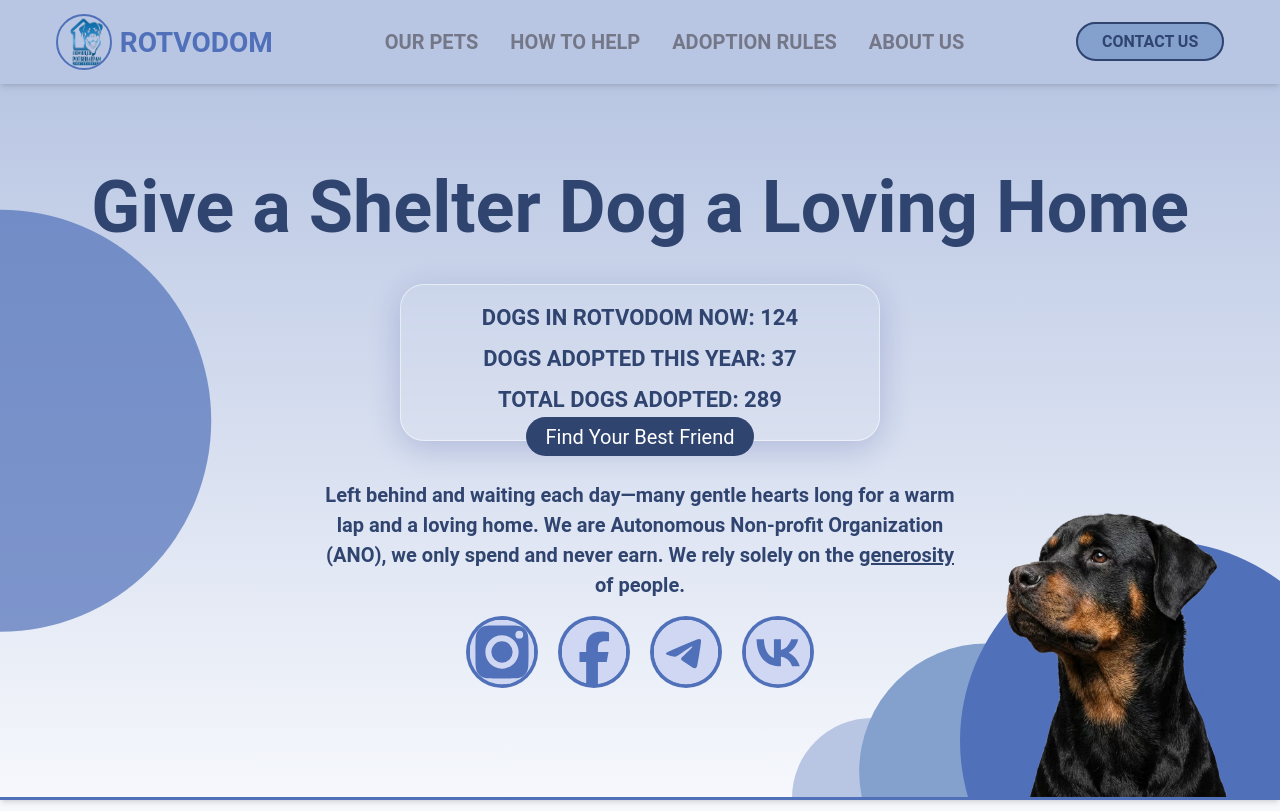
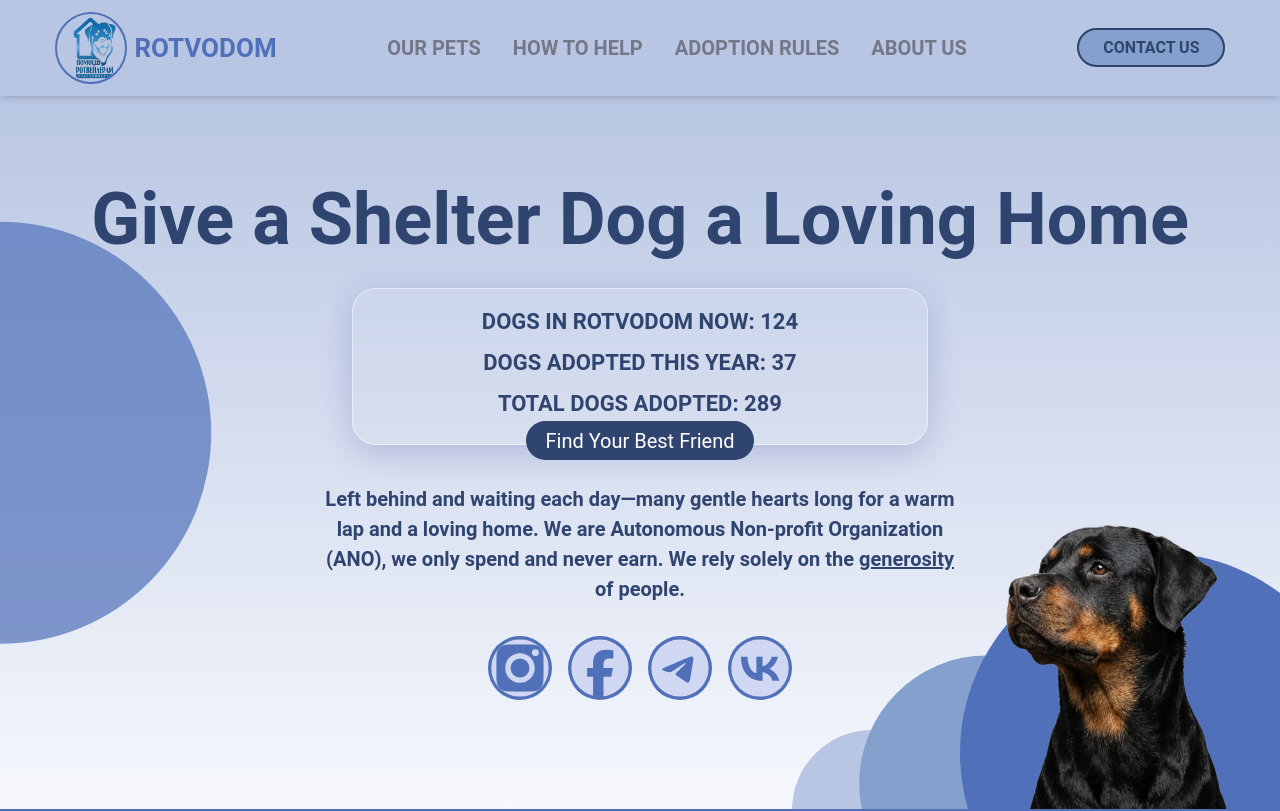
Before and after one commit to bavayra/dog-shelter, a React (Vite) app: page / in a window 1280 px wide. Shown: the top 811 px of the page. Built offline with nearby package versions, Linux system fonts and the light colour scheme; a web font is replaced by a local one.

Commit message:
refactor/chore: cleanup for custom-breakpoints, deleted duplicates and exsessive code

```diff
--- a/src/App.tsx
+++ b/src/App.tsx
@@ -136,7 +136,7 @@ function App() {
             <Suspense
               fallback={<LoadingSpinner message="Loading content..." />}
             >
-              <div className="phone:top-2 relative">
+              <div className="relative">
                 <DecorativeCircle
                   sizeVariant="xl"
                   color="primary-500"
@@ -144,7 +144,6 @@ function App() {
                   left="-30"
                   opacity={20}
                   zIndex={2}
-                  className="circle-after-dogs hidden"
                 />
               </div>
               <HowToHelp />
--- a/src/components/Header.tsx
+++ b/src/components/Header.tsx
@@ -10,7 +10,7 @@ const Header = () => {
 
   return (
     <header className="bg-primary-200 sticky top-0 z-50 w-full overflow-x-hidden shadow-md">
-      <div className="phone-sm:py-2 5xl:px-0 container mx-auto px-2 py-1 md:px-0 lg:py-4">
+      <div className="phone-sm:py-2 5xl:px-0 container mx-auto px-2 py-1 lg:py-4">
         <div className="tablet-lg:gap-58 tablet-sm:gap-64 flex flex-row items-center justify-evenly gap-30 md:gap-50 xl:gap-26">
           <div className="phone:gap-2 flex min-w-0 flex-row items-center gap-1">
             <img
--- a/src/styles/custom-breakpoints.css
+++ b/src/styles/custom-breakpoints.css
@@ -1,6 +1,6 @@
 /* Custom breakpoints for specific screen dimensions */
 @media (min-width: 375px) {
-  .about-circle-xs {
+  .circle-xs {
     transform: translateY(50%);
   }
   .hero-circle-sm {
@@ -24,9 +24,6 @@
   .circle-sm {
     width: clamp(6.5rem, 2.78vw - 3.953rem, 7.53rem);
     height: clamp(6.5rem, 2.78vw - 3.953rem, 7.53rem);
-  }
-  #help {
-    padding-bottom: 10rem;
   }
 }
 
@@ -53,15 +50,6 @@
   .dog-grid-layout {
     justify-items: center;
   }
-  .help-section-height {
-    min-height: auto;
-  }
-  .help-button-container {
-    margin-bottom: 0;
-  }
-  #help {
-    padding-bottom: clamp(7rem, -13.6vw + 63.176rem, 10rem);
-  }
   .rule-text {
     font-size: clamp(1rem, 0.291vw + 0.886rem, 1.125rem);
   }
@@ -75,7 +63,7 @@
     font-size: clamp(1.125rem, 1.474vw - 0.507rem, 1.625rem);
   }
   #hero {
-    padding-top: 3rem;
+    padding-top: 4rem;
   }
   .heading-fluid-hero {
     font-size: 3rem;
@@ -88,9 +76,6 @@
   }
   .contact-label {
     font-size: 1.125rem;
-  }
-  #help {
-    padding-bottom: 7rem;
   }
   .circle-xs {
     width: 5.5rem;
@@ -105,9 +90,6 @@
   .header-logo {
     width: clamp(2.5rem, 2.212vw - 0.45rem, 3.25rem);
     height: clamp(2.5rem, 2.212vw - 0.45rem, 3.25rem);
-  }
-  #hero {
-    padding-top: 4rem;
   }
   .hero-circle-xl {
     width: clamp(22rem, 3.125vw + 1.875rem, 28rem);
@@ -126,19 +108,9 @@
   .circle-hero-transform {
     transform: translateY(150%) translateX(-50%);
   }
-  .hero-cta-section p {
-    font-size: clamp(1.125rem, 0.369vw + 0.966rem, 1.25rem);
-  }
   .img-fluid-hero-dog {
     width: 19rem;
     height: 19rem;
-  }
-  .social-link-sm {
-    width: clamp(3.5rem, 0.147vw + 2.868rem, 4rem);
-    height: clamp(3.5rem, 0.147vw + 2.868rem, 4rem);
-  }
-  .dog-card-container {
-    width: 26rem;
   }
 }
 @media (min-width: 600px) {
@@ -154,7 +126,7 @@
   .rule-card {
     width: 80%;
   }
-  .about-circle-xs {
+  .circle-xs {
     width: 6.5rem;
     height: 6.5rem;
     transform: translateX(-15%) translateY(15%);
@@ -209,7 +181,7 @@
     width: clamp(16rem, 3.846vw - 13.537rem, 18rem);
     min-height: clamp(24rem, 5.769vw - 20.305rem, 27rem);
   }
-  .about-circle-xs {
+  .circle-xs {
     transform: translateX(-10%) translateY(70%);
   }
   .help-section-height {
@@ -224,17 +196,6 @@
 }
 
 @media (min-width: 820px) {
-  .header-logo {
-    width: clamp(3.5rem, 0.49vw - 0.519rem, 4.5rem);
-    height: clamp(3.5rem, 0.49vw - 0.519rem, 4.5rem);
-  }
-  .text-fluid-logo {
-    font-size: clamp(1.75rem, 0.123vw + 0.745rem, 2rem);
-  }
-  header .container {
-    padding-block: 0.875rem;
-    padding-inline: clamp(2rem, 1.225vw - 8.045rem, 4.5rem);
-  }
   header h1 {
     overflow: visible;
     text-overflow: clip;
@@ -250,7 +211,6 @@
   #hero {
     height: calc(var(--vph, 100svh) - 5.25rem);
     max-height: calc(var(--vph, 100svh) - 5.25rem);
-    overflow: hidden;
   }
   .py-fluid-hero-top {
     padding-top: 0;
@@ -260,7 +220,6 @@
   }
   .heading-fluid-hero {
     font-size: clamp(4rem, 0.49vw - 0.019rem, 5rem);
-    max-width: clamp(34rem, 3.922vw + 1.84rem, 42rem);
     margin-block: -1.5rem 1rem;
   }
   .glass-card {
@@ -275,14 +234,6 @@
   .img-fluid-hero-dog {
     width: clamp(28rem, 2.941vw + 3.883rem, 34rem);
     height: clamp(28rem, 2.941vw + 3.883rem, 34rem);
-  }
-  .social-link-sm {
-    width: 4.5rem;
-    height: 4.5rem;
-  }
-  .hero-social-position {
-    gap: 1.25rem;
-    margin-top: 2.5rem;
   }
   .hero-circle-xl {
     width: 36rem;
@@ -305,12 +256,11 @@
   }
   .dog-card-container {
     width: 20rem;
-    min-height: clamp(24rem, 5.769vw - 20.305rem, 27rem);
     margin-inline: auto;
   }
   .circle-xxs {
-    width: 1.5rem;
-    height: 1.5rem;
+    width: 1.75rem;
+    height: 1.75rem;
   }
   .filter-button {
     font-size: 1rem;
@@ -318,14 +268,8 @@
   .filters-container {
     max-width: 56rem;
   }
-  .rule-text {
-    font-size: clamp(1rem, 0.291vw + 0.886rem, 1.125rem);
-  }
   .about-content {
     font-size: 1.5rem;
-  }
-  .help-section-height {
-    min-height: 62vh;
   }
 }
 
@@ -338,9 +282,6 @@
     width: clamp(3.5rem, -0.391vw + 8.499rem, 4.5rem);
     height: clamp(3.5rem, -0.391vw + 8.499rem, 4.5rem);
   }
-  .text-fluid-logo {
-    font-size: clamp(1.75rem, -0.098vw + 3rem, 2rem);
-  }
   .heading-fluid-hero {
     font-size: clamp(4.5rem, -0.195vw + 7rem, 5rem);
     max-width: 42rem;
@@ -348,7 +289,6 @@
   .glass-card {
     font-size: clamp(1.375rem, -0.049vw + 1.999rem, 1.5rem);
     max-width: clamp(30rem, -2.344vw + 60.002rem, 36rem);
-    margin-top: 2.5rem;
   }
   .hero-cta-section p {
     font-size: clamp(1.25rem, -0.098vw + 2.5rem, 1.5rem);
@@ -358,8 +298,8 @@
   }
   .social-link-sm,
   .social-link {
-    min-width: clamp(3.5rem, -0.586vw + 10.999rem, 5rem);
-    min-height: clamp(3.5rem, -0.586vw + 10.999rem, 5rem);
+    min-width: 3.5rem;
+    min-height: 3.5rem;
   }
   .img-fluid-hero-dog {
     width: clamp(24rem, -3.906vw + 74rem, 34rem);
@@ -368,10 +308,6 @@
   .hero-circle-xl {
     width: clamp(25rem, -4.297vw + 79.999rem, 36rem);
     height: clamp(25rem, -4.297vw + 79.999rem, 36rem);
-  }
-  .hero-circle-md {
-    width: clamp(16rem, -3.125vw + 56rem, 24rem);
-    height: clamp(16rem, -3.125vw + 56rem, 24rem);
   }
   .hero-circle-sm {
     width: clamp(10rem, -2.344vw + 40.001rem, 16rem);
@@ -384,10 +320,6 @@
   .help-content-width {
     max-width: 58rem;
     width: 100%;
-  }
-  .circle-xxs {
-    width: 1.75rem;
-    height: 1.75rem;
   }
   .dog-grid-layout {
     width: clamp(60rem, -0.781vw + 69.999rem, 62rem);
@@ -404,16 +336,16 @@
     max-width: 1280px;
     padding-inline: 2rem;
   }
-  #about-us .about-content {
+  .about-content {
     max-width: clamp(60rem, -0.488vw + 66.247rem, 61.25rem);
     width: 85%;
     padding-inline: 3rem;
   }
-  #about-us .circle-md {
+  .circle-md {
     width: clamp(20rem, 0.651vw + 13.33rem, 30rem);
     height: clamp(20rem, 0.651vw + 13.33rem, 30rem);
   }
-  #about-us .circle-xs {
+  .circle-xs {
     width: clamp(10rem, 0.326vw + 6.665rem, 15rem);
     height: clamp(10rem, 0.326vw + 6.665rem, 15rem);
     transform: translateX(-5%) translateY(35%);
@@ -428,15 +360,8 @@
   header .container {
     padding-inline: 3rem;
   }
-  .header-logo {
-    width: 3.5rem;
-    height: 3.5rem;
-  }
   .text-fluid-nav {
     font-size: clamp(1.25rem, 0.02vw + 1rem, 1.5rem);
-  }
-  .text-fluid-logo {
-    font-size: 1.75rem;
   }
   .heading-fluid-hero {
     max-width: fit-content;
@@ -444,21 +369,12 @@
   }
   .glass-card {
     font-size: 1.375rem;
-    max-width: 30rem;
   }
   .btn-text-large {
     font-size: 1.25rem;
   }
   .hero-cta-section p {
     font-size: clamp(1.25rem, 0.039vw + 0.75rem, 1.75rem);
-  }
-  .social-link-sm,
-  .social-link {
-    min-width: 3.5rem;
-    min-height: 3.5rem;
-  }
-  .hero-social-position {
-    margin-top: 1rem;
   }
   .circle-hero-transform {
     transform: translateX(-50%) translateY(45%);
@@ -486,34 +402,20 @@
   }
   .dog-grid-layout {
     width: clamp(60rem, 3.125vw + 20rem, 100rem);
-    margin-inline: auto;
-  }
-  .dog-card-container {
-    width: 24rem;
-  }
-  .filter-button {
-    font-size: clamp(0.85rem, 0.031vw + 0.45rem, 1.25rem);
   }
   #help .container {
     max-width: 1400px;
     padding-inline: 2rem;
   }
-  #help .help-content-width {
-    width: 100%;
+  .help-content-width {
     padding-inline: 3rem;
     margin-inline: auto;
   }
   #adoption-rules .container {
     max-width: 70rem;
   }
-  .rule-card {
-    width: 90%;
-  }
-  .about-circle-xs {
+  .circle-xs {
     transform: translateX(-5%) translateY(35%);
-  }
-  .about-content {
-    max-width: 60rem;
   }
   .circle-contact-xxs {
     width: clamp(2.5rem, 0.078vw + 1.5rem, 3.5rem);
@@ -567,14 +469,9 @@
   }
   .filters-container {
     max-width: 90rem;
-    margin-inline: auto;
-  }
-  .filter-button {
-    font-size: 1.25rem;
   }
   .dog-grid-layout {
     width: 100rem;
-    margin-inline: auto;
   }
   .dog-card-container {
     width: 28rem;
@@ -589,15 +486,12 @@
   .text-fluid-modal-desc {
     font-size: 1.25rem;
   }
-  .help-section-height {
-    min-height: 68vh;
-  }
-  #about-us .circle-md {
+  .circle-md {
     width: 30rem;
     height: 30rem;
     transform: translateX(110%) translateY(-20%);
   }
-  #about-us .circle-xs {
+  .circle-xs {
     width: 15rem;
     height: 15rem;
     transform: translateX(215%) translateY(5%);
```
